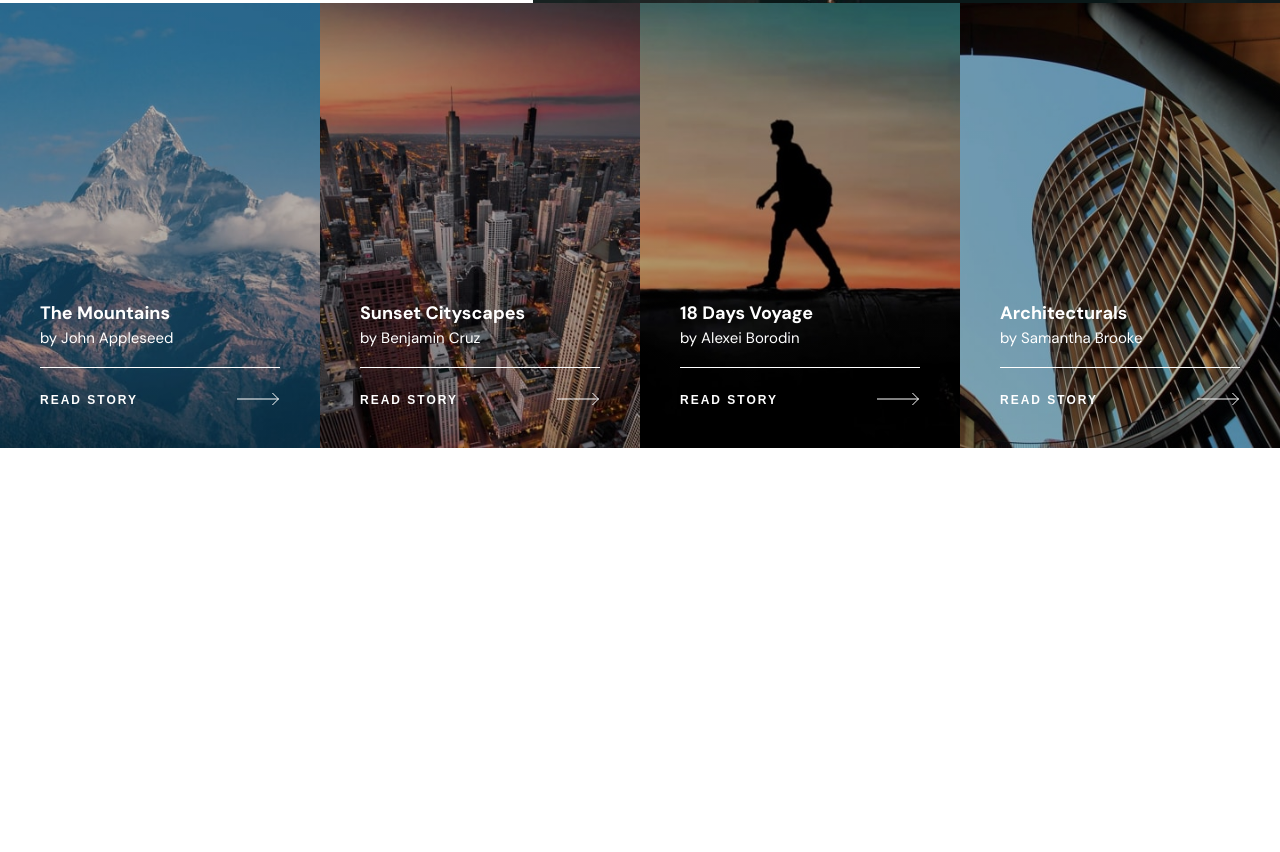
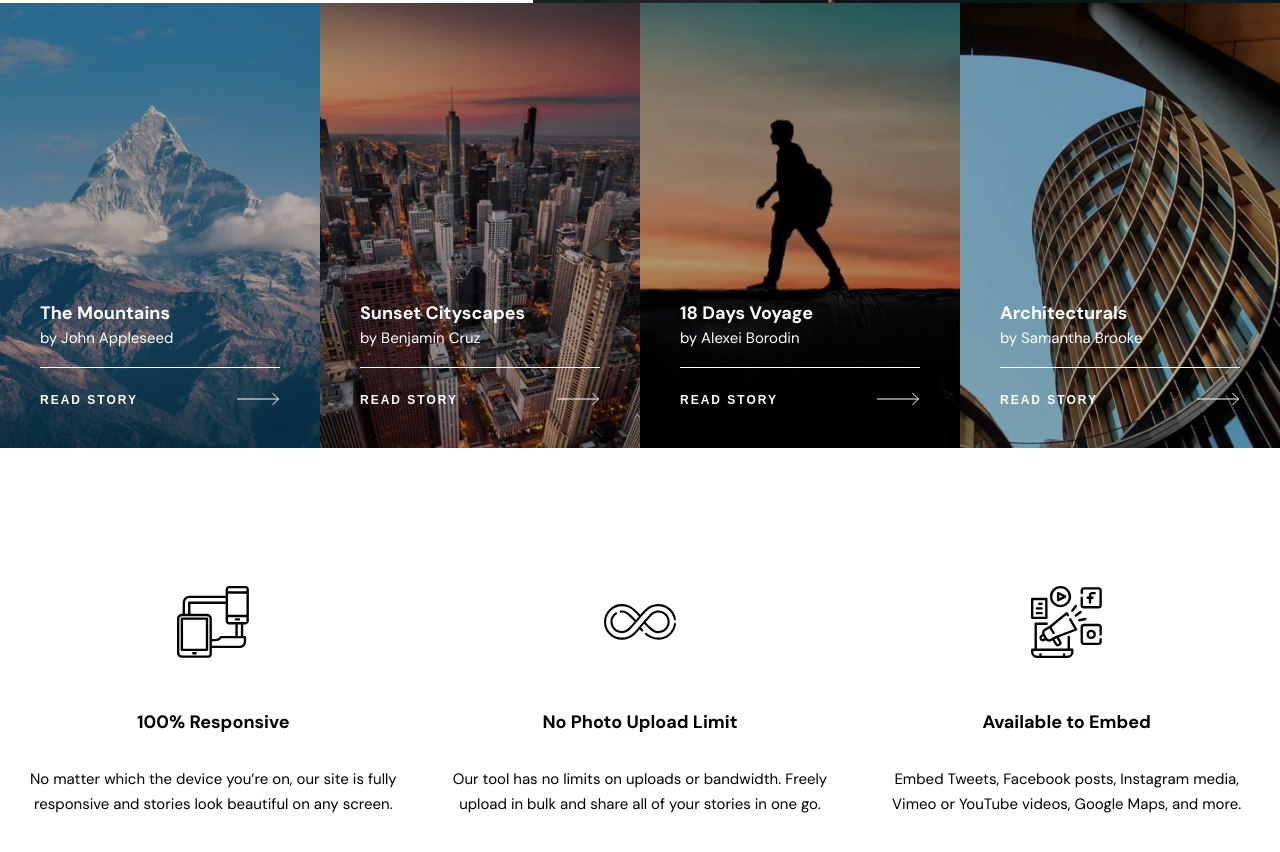
Before and after one commit to BBrownley/photosnap, a plain HTML site: page index.html in a window 1280 px wide. Shown: the part 1826-2678 px from the top of the page. Before the commit the page ends 2274 px from the top, so only its background shows below. Drawn offline with Linux system fonts and the light colour scheme.

Commit message:
Built features-container, feature components

```diff
--- a/index.html
+++ b/index.html
@@ -175,6 +175,58 @@
           </div>
         </div>
       </section>
+      <section class="home-features">
+        <div class="features">
+          <div class="feature-wrapper">
+            <div class="feature">
+              <div class="img-wrapper">
+                <img
+                  src="./assets/features/desktop/responsive.svg"
+                  alt="responsive"
+                />
+              </div>
+              <div>
+                <h3>100% Responsive</h3>
+                <p class="feature-desc">
+                  No matter which the device you’re on, our site is fully
+                  responsive and stories look beautiful on any screen.
+                </p>
+              </div>
+            </div>
+          </div>
+          <div class="feature-wrapper">
+            <div class="feature">
+              <div class="img-wrapper">
+                <img
+                  src="./assets/features/desktop/no-limit.svg"
+                  alt="no limit"
+                />
+              </div>
+              <div>
+                <h3>No Photo Upload Limit</h3>
+                <p class="feature-desc">
+                  Our tool has no limits on uploads or bandwidth. Freely upload
+                  in bulk and share all of your stories in one go.
+                </p>
+              </div>
+            </div>
+          </div>
+          <div class="feature-wrapper">
+            <div class="feature">
+              <div class="img-wrapper">
+                <img src="./assets/features/desktop/embed.svg" alt="embed" />
+              </div>
+              <div>
+                <h3>Available to Embed</h3>
+                <p class="feature-desc">
+                  Embed Tweets, Facebook posts, Instagram media, Vimeo or
+                  YouTube videos, Google Maps, and more.
+                </p>
+              </div>
+            </div>
+          </div>
+        </div>
+      </section>
     </main>
   </body>
   <script src="./script.js"></script>
--- a/scss/base/_reset.scss
+++ b/scss/base/_reset.scss
@@ -136,3 +136,8 @@ html {
 *:after {
   box-sizing: inherit;
 }
+
+body {
+  max-width: 2560px;
+  margin: 0 auto;
+}
--- /dev/null
+++ b/scss/components/_feature.scss
@@ -0,0 +1,34 @@
+.feature-wrapper {
+  padding-bottom: 62%;
+  position: relative;
+  .feature {
+    padding: 1.5rem;
+    text-align: center;
+    display: flex;
+    flex-direction: column;
+    justify-content: center;
+    position: absolute;
+    top: 0;
+    left: 0;
+    right: 0;
+    bottom: 0;
+
+    h3 {
+      font-weight: bold;
+      margin-bottom: 2rem;
+    }
+    .img-wrapper {
+      min-height: 5rem;
+      margin-bottom: 3rem;
+      display: flex;
+      align-items: center;
+      justify-content: center;
+    }
+  }
+  @media (max-width: 930px) {
+    padding-bottom: 0;
+    .feature {
+      position: relative;
+    }
+  }
+}
--- /dev/null
+++ b/scss/components/_features-container.scss
@@ -0,0 +1,10 @@
+.features {
+  display: grid;
+  grid-template-columns: 1fr 1fr 1fr;
+  max-width: 1920px;
+  margin: 7.5rem auto;
+  @media (max-width: 930px) {
+    grid-template-columns: 1fr;
+    max-width: 600px;
+  }
+}
--- a/scss/components/_story.scss
+++ b/scss/components/_story.scss
@@ -10,7 +10,7 @@
     .accent-border {
       width: 100%;
       height: 0.5rem;
-      background: $main-accent-r;
+      background: $main-accent-tr;
       position: absolute;
       bottom: 0;
     }
--- a/scss/main.scss
+++ b/scss/main.scss
@@ -11,3 +11,5 @@
 @import "./components/buttons";
 @import "./components/stories-container";
 @import "./components/story";
+@import "./components/features-container";
+@import "./components/feature";
```
Also changed, not shown: main.min.css.
